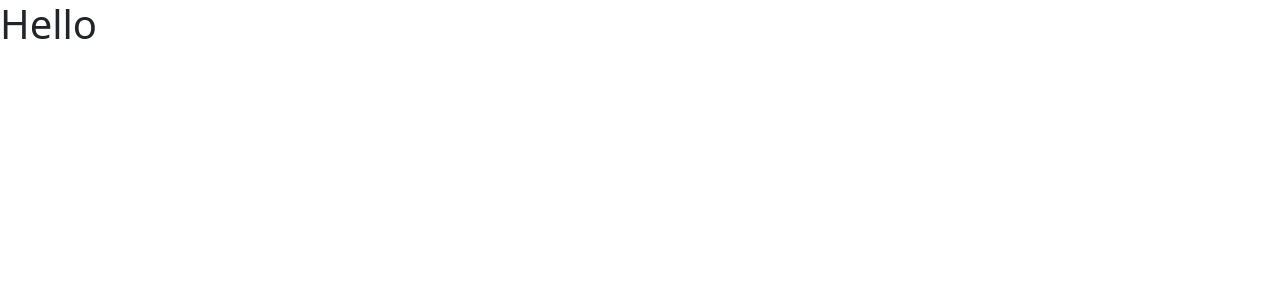
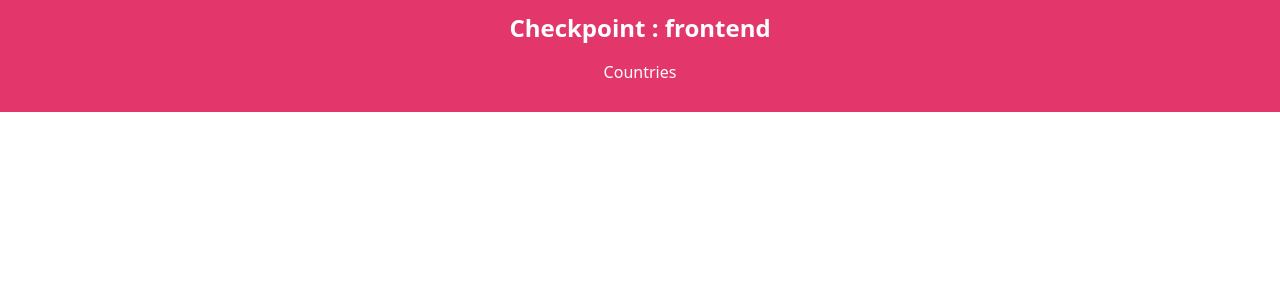
Before and after one commit to WildCodeSchool-CDA-FT-2025-03/checkpoint_3, a React (Vite) app in the folder client/: page / in a window 1280 px wide. Shown: the top 300 px of the page. Built offline with nearby package versions, Linux system fonts and the light colour scheme.

Commit message:
Make title and subtitle to header

```diff
--- a/client/src/components/Header.tsx
+++ b/client/src/components/Header.tsx
@@ -1,7 +1,8 @@
 const Header = () => {
   return (
-    <div>
-      <h1>Hello</h1>
+    <div className="flex flex-col items-center bg-main h-28 justify-center">
+      <p className="text-white text-2xl font-bold">Checkpoint : frontend</p>
+      <p className="text-white">Countries</p>
     </div>
   );
 };
```
